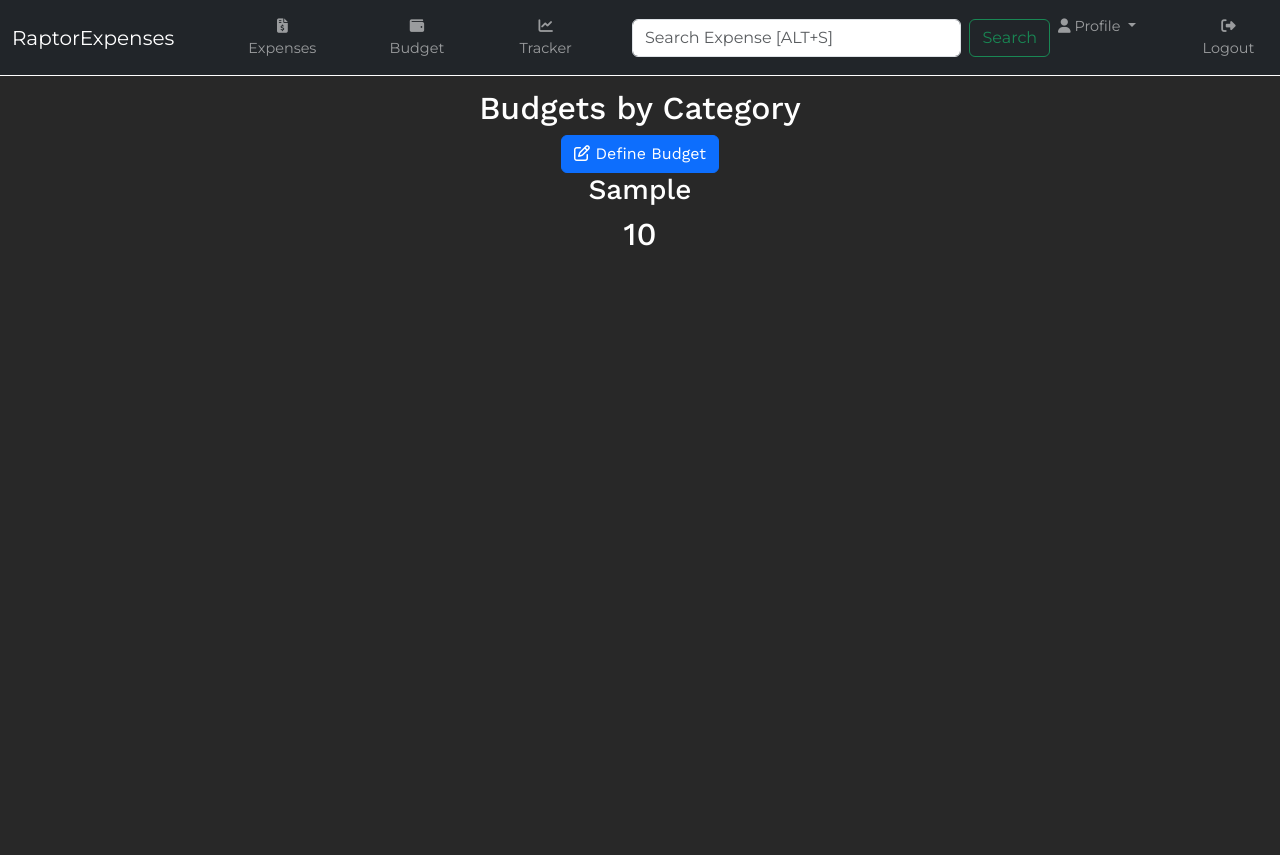
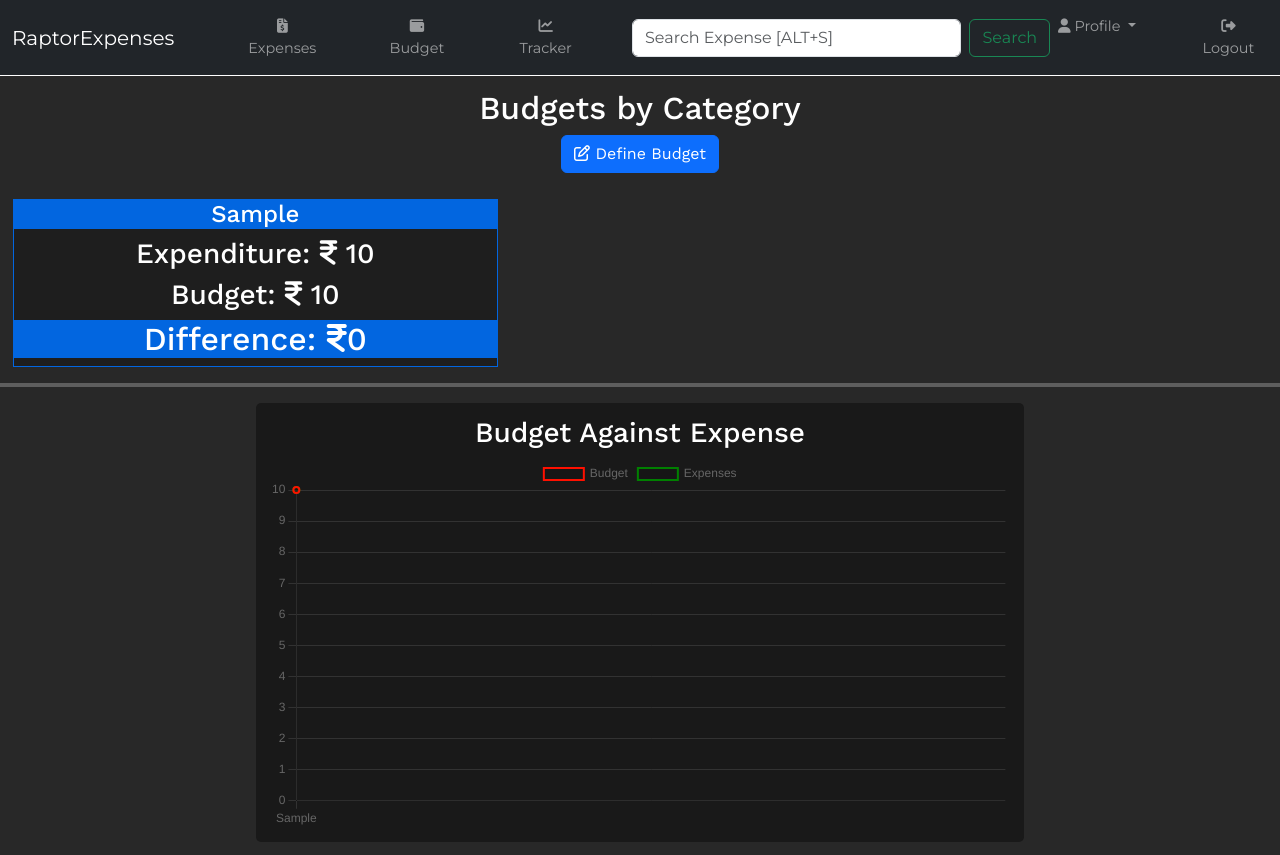
Before and after one commit to srisudarshanrg/flask-expense-tracker, a Flask app: page /budget in a window 1280 px wide. Before the commit the page ends 246 px from the top, so only its background shows below. Run offline with Flask 3, Linux system fonts and the light colour scheme; a user stored in the database is signed in; tables that the repository leaves empty hold one stand-in row (values such as "Sample post"); some libraries are stand-ins or nearby versions.

Commit message:
budget page graphs complete

```diff
--- a/expense_tracker/functions.py
+++ b/expense_tracker/functions.py
@@ -1,14 +1,14 @@
-# HashPassword hashes the password and returns it
 import datetime
 from flask_login import login_user
 from .models import Budget, CategoryColors, Expense, User
 from . import db, bcrypt
 
+# HashPassword hashes the password and returns it
 def HashPassword(pwd: str) -> str:
     hashed_pwd = bcrypt.generate_password_hash(pwd).decode(encoding="utf-8")
     return hashed_pwd
 
-# CheckHashPassword checks if the hased password is the same as the entered password
+# CheckHashPassword checks if the hashed password is the same as the entered password
 def CheckHashPassword(hash_pwd: bytes, pwd: str) -> bool:
     return bcrypt.check_password_hash(hash_pwd, bytes(pwd, "utf-8"))
 
@@ -98,40 +98,78 @@ def SearchExpense(query: str, user: int):
 
 # GetBudgets gets all the budgets regarding category from the database
 def GetBudgets(user: int) -> list:
+    labels = []
+    budget_values = []
+    expense_values = []
+
     try:
         budget_row = Budget.query.filter_by(user=user).all()
         budget_list = []
 
         for budget in budget_row:
+            expense_rows = Expense.query.filter_by(category=budget.category, user=user).all()
+            total_amount = 0
+            for expense in expense_rows:
+                total_amount += expense.amount
+            difference = budget.amount - total_amount
+
+            labels.append(expense.category)
+            expense_values.append(total_amount)
+            budget_values.append(budget.amount)
+
+            if difference < 0:
+                color = "#f52a2a"
+            elif difference == 0:
+                color = "#0266e0"
+            else:
+                color = "#008000"
+
             budget_dict = {
                 "id": budget.id,
                 "category": budget.category,
-                "amount": budget.amount,
+                "budget_amount": budget.amount,
+                "expense_amount": total_amount,
+                "difference": difference,
+                "color": color,
                 "user": budget.user,
             }
 
             budget_list.append(budget_dict)
 
-        return budget_list
+        return budget_list, labels, expense_values, budget_values
 
     except Exception as exception:
         return f"Error getting budgets: {exception}"
 
 # CreateBudget creates a budget in the database
-def CreateBudget(category: str, amount: int, user: int):
+def CreateBudget(category: str, amount: int, user: int) -> str:
     exists = Budget.query.filter_by(category=category, user=user).first()
+    category = category.upper()
     if exists != None:
         exists.amount = amount
         db.session.commit()
-        return "Budget for category already exists, so only amount has been updated for the existing category"
+        return f"Budget for category \"{category}\" already exists, so only amount has been updated for the existing category"
     else:
         new_budget = Budget(
             category=category,
             amount=amount,
-            user=user
+            user=user,
         )
 
         db.session.add(new_budget)
         db.session.commit()
 
-        return f"Budget has been defined for {category}"
+        return f"Budget has been defined for \"{category}\""
+
+# GetProfileDetails gets the profile details of the current user
+def GetProfileDetails(id: int) -> dict:
+    user_row = User.query.filter_by(id=id).first()
+
+    user_dict = {
+        "id": user_row.id,
+        "username": user_row.username,
+        "email": user_row.email,
+        "join_date": user_row.join_date.strftime("%d %B %Y"),
+    }
+
+    return user_dict
--- a/expense_tracker/routes.py
+++ b/expense_tracker/routes.py
@@ -3,7 +3,7 @@ from flask import flash, redirect, render_template, request, url_for
 from flask_login import current_user, login_required, login_user, logout_user
 from expense_tracker.models import Budget, CategoryColors, Expense
 from . import app, db
-from .functions import AuthenticateUser, CreateBudget, CreateExpense, CreateUser, GetBudgets, HashPassword, SearchExpense
+from .functions import AuthenticateUser, CreateBudget, CreateExpense, CreateUser, GetBudgets, GetProfileDetails, HashPassword, SearchExpense
 from .validations import ValidateEmail, ValidatePassword, ValidateUsername
 
 # expenses is the handler for the expenses page
@@ -264,9 +264,7 @@ def tracker():
 @app.route("/budget", methods=["GET", "POST"])
 @login_required
 def budget():
-    budgets = GetBudgets(current_user.id)
-
-    if request.method == "post":
+    if request.method == "POST":
         if "defineBudget" in request.form:
             category = request.form.get("budgetCategory")
             amount = request.form.get("budgetAmount")
@@ -278,11 +276,14 @@ def budget():
 
             return redirect(url_for('budget'))
 
-    return render_template("budget.html", budgets=budgets)
+    budgets, labels, expense_values, budget_values = GetBudgets(current_user.id)
+
+    return render_template("budget.html", budgets=budgets, labels=labels, expense_values=expense_values, budget_values=budget_values)
 
 @app.route("/profile")
 def profile():
-    return render_template("profile.html")
+    user_details = GetProfileDetails(current_user.id)
+    return render_template("profile.html", user=user_details)
 
 # login is the handler for the login page
 @app.route("/login", methods=["GET", "POST"])
--- a/expense_tracker/static/css/budget.css
+++ b/expense_tracker/static/css/budget.css
@@ -14,3 +14,45 @@ body {
     text-align: center;
     padding-top: 1%;
 }
+
+.all-budget-container {
+    display: grid;
+    grid-template-columns: auto auto auto auto;
+    gap: 12px;
+    padding: 2% 1% 0 1%;
+}
+
+.budget-container {
+    background-color: rgb(30, 30, 30);
+}
+
+.budget-container:hover {
+    background-color: rgb(37, 37, 37);
+    cursor: pointer;
+}
+
+.budget-graph-container {
+    width: 60%;
+    margin: 0 auto 1% auto;
+    background-color: rgb(25, 25, 25);
+    padding: 1%;
+    border-radius: 5px;
+}
+
+@media (min-width: 769px) {
+    .all-budget-container {
+        grid-template-columns: auto auto auto auto;
+    }
+}
+
+@media (min-width: 576px) and (max-width: 768px) {
+    .all-budget-container {
+        grid-template-columns: auto auto auto;
+    }
+}
+
+@media (max-width: 576px) {
+    .all-budget-container {
+        grid-template-columns: auto;
+    }
+}
--- a/expense_tracker/templates/budget.html
+++ b/expense_tracker/templates/budget.html
@@ -31,11 +31,84 @@
 
         <div class="all-budget-container">
             {% for budget in budgets %}
-                <div class="budget-container">
-                    <h3>{{budget.category}}</h3>
-                    <h2>{{budget.amount}}</h2>
+                <div class="budget-container" style="border: 1px solid {{budget.color}};">
+                    <div class="header" style="background-color: {{budget.color}};">
+                        <h4>{{budget.category}}</h4>
+                    </div>
+
+                    <h3>Expenditure: <i class="fa-solid fa-indian-rupee-sign"></i> {{budget.expense_amount}}</h3>
+                    <h3>Budget: <i class="fa-solid fa-indian-rupee-sign"></i> {{budget.budget_amount}}</h3>
+
+                    <div class="footer" style="background-color: {{budget.color}};">
+                        <h2>Difference: <i class="fa-solid fa-indian-rupee-sign"></i>{{budget.difference}}</h2>
+                    </div>
                 </div>
             {% endfor %}
         </div>
+
+        <hr style="border: 2px solid #fff;">
+
+        <div class="budget-graph-container">
+            <h3>Budget Against Expense</h3>
+            <canvas id="budget-against-expense"></canvas>
+        </div>
     </div>
+
+    <script src="https://cdn.jsdelivr.net/npm/chart.js"></script>
+
+    <script>
+        const ctx = document.getElementById('budget-against-expense').getContext('2d');
+
+        const data = {
+            labels: {{ labels | safe }},
+            datasets: [
+                {
+                    label: 'Budget',
+                    data: {{budget_values | safe}},
+                    borderColor: '#ff1000',
+                    borderWidth: 2,
+                    // fill: true,
+                },
+                {
+                    label: 'Expenses',
+                    data: {{expense_values | safe}},
+                    borderColor: '#008000',
+                    borderWidth: 2,
+                    // fill: true,
+                },
+            ],
+        };
+
+        const options = {
+            responsive: true,
+            plugins: {
+                legend: {
+                    position: 'top',
+                },
+                tooltip: {
+                    enabled: true,
+                },
+            },
+            scales: {
+                x: {
+                    beginAtZero: true,
+                    grid: {
+                        color: "rgb(50, 50, 50)",
+                    },
+                },
+                y: {
+                    beginAtZero: true,
+                    grid: {
+                        color: "rgb(50, 50, 50)",
+                    },
+                },
+            },
+        };
+
+        const budgetAgainstExpenseChart = new Chart(ctx, {
+            type: 'line',
+            data: data,
+            options: options,
+        });
+    </script>
 {% endblock %}
--- a/expense_tracker/templates/expenses-table.html
+++ b/expense_tracker/templates/expenses-table.html
@@ -53,7 +53,7 @@
             <h2>Recent Expenses</h2>
             <div class="btn-group gap-1">
                 <button class="btn btn-success"data-bs-toggle="offcanvas" data-bs-target="#addExpenseOffcanvas"><i class="fa-solid fa-plus"></i> Add Expense</button>
-                <a class="btn btn-success" href="{{url_for('expenses_table')}}"><i class="fa-solid fa-list"></i> View as List</a>
+                <a class="btn btn-success" href="{{url_for('expenses')}}"><i class="fa-solid fa-list"></i> View as List</a>
             </div>
             <table class="table table-dark table-striped table-hover">
                 <thead>
```
Also changed, not shown: expense_tracker/static/css/profile.css (added, +43 -0 lines), expense_tracker/templates/profile.html (added, +31 -0 lines).
